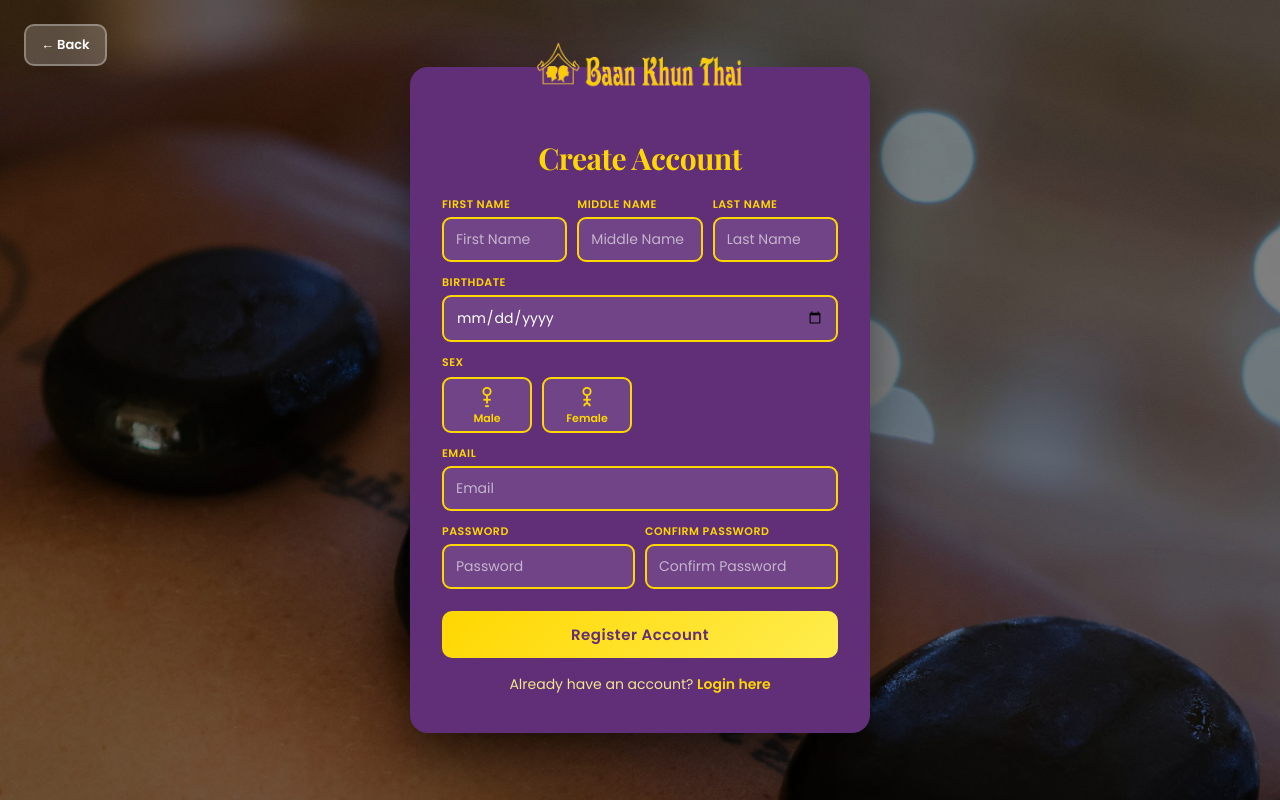
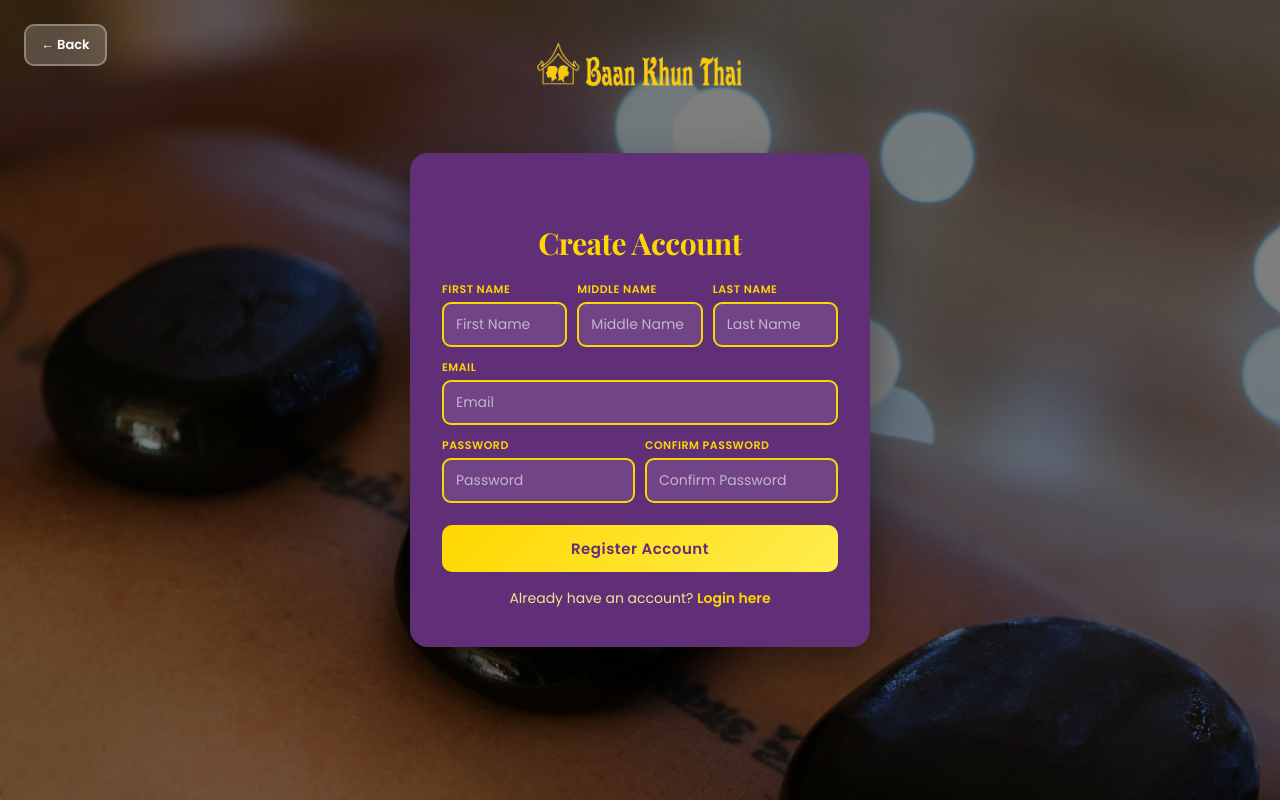
Before and after one commit to Kaito101323/Baan_Khun_Thai_Finals_2, a PHP site: page /registration.php in a window 1280 px wide. Run offline with PHP 8.4, Linux system fonts and the light colour scheme.

Commit message:
Improve registration form validation and error handling
Removed, Birthdate and Sex

```diff
--- a/registration.php
+++ b/registration.php
@@ -5,22 +5,36 @@ require_once "registerdatabase.php";
 $errors = array();
 
 if (isset($_POST['submit'])) {
-    $firstName = mysqli_real_escape_string($conn, $_POST['first_name']);
-    $middleName = mysqli_real_escape_string($conn, $_POST['middle_name']);
-    $lastName = mysqli_real_escape_string($conn, $_POST['last_name']);
-    $suffix = mysqli_real_escape_string($conn, $_POST['suffix'] ?? '');
-    $birthdate = mysqli_real_escape_string($conn, $_POST['birthdate']);
-    $sex = mysqli_real_escape_string($conn, $_POST['sex']);
-    $email = mysqli_real_escape_string($conn, $_POST['email']);
-    $password = $_POST['password'];
+    $firstName      = mysqli_real_escape_string($conn, $_POST['first_name']);
+    $middleName     = mysqli_real_escape_string($conn, $_POST['middle_name'] ?? '');
+    $lastName       = mysqli_real_escape_string($conn, $_POST['last_name']);
+    $suffix         = mysqli_real_escape_string($conn, $_POST['suffix'] ?? '');
+    $email          = mysqli_real_escape_string($conn, $_POST['email']);
+    $password       = $_POST['password'];
     $repeatPassword = $_POST['repeat_password'];
 
-    if (empty($firstName) || empty($lastName) || empty($email) || empty($password) || empty($birthdate) || empty($sex)) {
+    // Basic required checks (no birthdate, no sex, middle name optional)
+    if (empty($firstName) || empty($lastName) || empty($email) || empty($password)) {
         array_push($errors, "All fields are required");
     }
+
+    // Name validation
+    if (!preg_match("/^[A-Za-z\s'-]{2,50}$/", $firstName)) {
+        array_push($errors, "First name is not valid");
+    }
+    if (!empty($middleName) && !preg_match("/^[A-Za-z\s'-]{0,50}$/", $middleName)) {
+        array_push($errors, "Middle name is not valid");
+    }
+    if (!preg_match("/^[A-Za-z\s'-]{2,50}$/", $lastName)) {
+        array_push($errors, "Last name is not valid");
+    }
+
+    // Email validation
     if (!filter_var($email, FILTER_VALIDATE_EMAIL)) {
         array_push($errors, "Email is not valid");
     }
+
+    // Password checks
     if (strlen($password) < 8) {
         array_push($errors, "Password must be at least 8 characters long");
     }
@@ -28,6 +42,7 @@ if (isset($_POST['submit'])) {
         array_push($errors, "Passwords do not match");
     }
 
+    // Email uniqueness
     $checkEmail = "SELECT * FROM users WHERE email = '$email'";
     $result = mysqli_query($conn, $checkEmail);
     if (mysqli_num_rows($result) > 0) {
@@ -36,8 +51,8 @@ if (isset($_POST['submit'])) {
 
     if (count($errors) == 0) {
         $passwordHash = password_hash($password, PASSWORD_DEFAULT);
-        $sql = "INSERT INTO users (first_name, middle_name, last_name, suffix, birthdate, sex, email, password)
-                VALUES ('$firstName', '$middleName', '$lastName', '$suffix', '$birthdate', '$sex', '$email', '$passwordHash')";
+        $sql = "INSERT INTO users (first_name, middle_name, last_name, suffix, email, password)
+                VALUES ('$firstName', '$middleName', '$lastName', '$suffix', '$email', '$passwordHash')";
         if (mysqli_query($conn, $sql)) {
             $_SESSION['success'] = "Registration successful! You can now login.";
             header("Location: loginbaan.php");
@@ -57,7 +72,6 @@ if (isset($_POST['submit'])) {
 <style>
   @import url('https://fonts.googleapis.com/css2?family=Playfair+Display:wght@700&family=Poppins:wght@300;400;500;600;700&display=swap');
 
-/* lock page to viewport, no scroll */
   html, body {
       margin: 0;
       padding: 0;
@@ -77,7 +91,6 @@ body {
       position: relative;
   }
 
-/* dark overlay */
   body::before {
       content: "";
       position: fixed;
@@ -89,7 +102,6 @@ body::before {
       z-index: 0;
   }
 
-/* fixed bigger logo, outside the card */
   .page-logo {
       position: fixed;
       top: 40px;
@@ -101,7 +113,6 @@ body::before {
       object-fit: contain;
   }
 
-/* full-screen flex wrapper */
   .page-wrapper {
       height: 100vh;
       display: flex;
@@ -112,7 +123,6 @@ body::before {
       z-index: 1;
   }
 
-/* SMALLER floating purple card */
   .container {
       display: flex;
       flex-direction: column;
@@ -121,12 +131,11 @@ body::before {
       background-color: #602f78;
       padding: 40px 32px 28px;
       border-radius: 18px;
-    box-shadow: 0 20px 45px rgba(0,0,0,0.45); /* floating effect */
+      box-shadow: 0 20px 45px rgba(0,0,0,0.45);
       width: 100%;
-    max-width: 460px; /* adjust size here if you want smaller/bigger */
+      max-width: 460px;
   }
 
-/* form content */
   .card {
       background-color: transparent;
       padding: 6px 0 10px;
@@ -205,62 +214,6 @@ form {
       border-color: #ffd700;
       background-color: rgba(255, 255, 255, 0.15);
       box-shadow: 0 0 0 3px rgba(255, 215, 0, 0.2);
-}
-
-.sex-selector {
-    display: flex;
-    gap: 10px;
-    margin-top: 2px;
-    margin-bottom: 12px;
-    justify-content: flex-start;
-}
-
-.sex-btn {
-    flex: 1;
-    max-width: 90px;
-    padding: 7px 0 4px 0;
-    border: 2px solid #ffd700;
-    border-radius: 9px;
-    background-color: rgba(255, 255, 255, 0.1);
-    cursor: pointer;
-    transition: 0.25s ease;
-    display: flex;
-    flex-direction: column;
-    align-items: center;
-    gap: 2px;
-    font-size: 11px;
-    font-weight: 600;
-    color: #ffd700;
-    font-family: 'Poppins', sans-serif;
-}
-
-.sex-btn svg {
-    width: 22px;
-    height: 22px;
-    stroke: #ffd700;
-    stroke-width: 2;
-    fill: none;
-}
-
-.sex-btn:hover {
-    border-color: #fff;
-    background-color: rgba(255, 255, 255, 0.15);
-    transform: translateY(-1px);
-    box-shadow: 0 5px 12px rgba(255, 215, 0, 0.3);
-}
-
-.sex-btn.active {
-    background: rgba(255, 215, 0, 0.25);
-    color: #fff;
-    border-color: #ffd700;
-}
-
-.sex-btn.active svg {
-    stroke: #fff;
-}
-
-input[name="sex"] {
-    display: none;
   }
 
   .btn {
@@ -351,7 +304,6 @@ input[name="sex"] {
       text-decoration: underline;
   }
 
-/* small-screen tweaks */
   @media (max-width: 500px) {
       .page-wrapper {
           padding: 12px;
@@ -372,21 +324,6 @@ input[name="sex"] {
           gap: 8px;
       }
 
-    .sex-selector {
-        justify-content: flex-start;
-    }
-
-    .sex-btn {
-        max-width: 80px;
-        font-size: 10px;
-        padding: 6px 0 3px 0;
-    }
-
-    .sex-btn svg {
-        width: 20px;
-        height: 20px;
-    }
-
       .back-btn {
           top: 16px;
           left: 16px;
@@ -399,14 +336,12 @@ input[name="sex"] {
           width: 170px;
       }
   }
-
 </style>
 </head>
 <body>
 
 <a href="index.php" class="back-btn">← Back</a>
 
-<!-- big logo, outside container -->
 <img src="Images/BKT_logo_HD.png" alt="Logo" class="page-logo">
 
 <div class="page-wrapper">
@@ -414,79 +349,97 @@ input[name="sex"] {
     <section class="card">
         <h2>Create Account</h2>
 
-        <form method="POST" action="">
+        <form method="POST" action="" autocomplete="off">
             <?php if (count($errors) > 0): ?>
                 <?php foreach ($errors as $error): ?>
-                    <div class="alert alert-danger"><?php echo $error; ?></div>
+                    <div class="alert alert-danger"><?php echo htmlspecialchars($error); ?></div>
                 <?php endforeach; ?>
             <?php endif; ?>
 
             <div class="form-row">
                 <div class="form-group">
                     <label for="first_name">First Name</label>
-                    <input type="text" id="first_name" name="first_name" placeholder="First Name" required>
+                    <input
+                        type="text"
+                        id="first_name"
+                        name="first_name"
+                        placeholder="First Name"
+                        required
+                        pattern="^[A-Za-z\s'-]{2,50}$"
+                        title="Name should only contain letters, spaces, apostrophes, or hyphens."
+                        autocomplete="off"
+                    >
                 </div>
                 <div class="form-group">
                     <label for="middle_name">Middle Name</label>
-                    <input type="text" id="middle_name" name="middle_name" placeholder="Middle Name">
+                    <input
+                        type="text"
+                        id="middle_name"
+                        name="middle_name"
+                        placeholder="Middle Name (optional)"
+                        pattern="^[A-Za-z\s'-]{0,50}$"
+                        title="Name should only contain letters, spaces, apostrophes, or hyphens."
+                        autocomplete="off"
+                    >
                 </div>
                 <div class="form-group">
                     <label for="last_name">Last Name</label>
-                    <input type="text" id="last_name" name="last_name" placeholder="Last Name" required>
+                    <input
+                        type="text"
+                        id="last_name"
+                        name="last_name"
+                        placeholder="Last Name"
+                        required
+                        pattern="^[A-Za-z\s'-]{2,50}$"
+                        title="Name should only contain letters, spaces, apostrophes, or hyphens."
+                        autocomplete="off"
+                    >
                 </div>
-            </div>
-
-            <div class="form-row">
-                <div class="form-group">
-                    <label for="birthdate">Birthdate</label>
-                    <input type="date" id="birthdate" name="birthdate" required>
-                </div>
-            </div>
-
-            <div id="age-error" style="color: #c62828; font-size: 12px; margin-bottom: 12px; display: none;">
-                You must be at least 18 years old to register.
-            </div>
-
-            <div class="form-group">
-                <label>Sex</label>
-                <div class="sex-selector">
-                    <button type="button" class="sex-btn" data-value="Male" onclick="selectSex(this, 'Male')">
-                        <svg viewBox="0 0 24 24" xmlns="http://www.w3.org/2000/svg">
-                            <circle cx="12" cy="6" r="4"></circle>
-                            <path d="M12 11v8"></path>
-                            <path d="M8 15h8"></path>
-                            <path d="M10 22h4"></path>
-                        </svg>
-                        Male
-                    </button>
-                    <button type="button" class="sex-btn" data-value="Female" onclick="selectSex(this, 'Female')">
-                        <svg viewBox="0 0 24 24" xmlns="http://www.w3.org/2000/svg">
-                            <circle cx="12" cy="6" r="4"></circle>
-                            <path d="M12 11v8"></path>
-                            <path d="M8 15h8"></path>
-                            <path d="M9 22c0-1.657 1.343-3 3-3s3 1.343 3 3"></path>
-                        </svg>
-                        Female
-                    </button>
-                </div>
-                <input type="hidden" name="sex" id="sex-hidden" required>
             </div>
 
             <div class="form-row full">
                 <div class="form-group">
                     <label for="email">Email</label>
-                    <input type="email" id="email" name="email" placeholder="Email" required>
+                    <input
+                        type="email"
+                        id="email"
+                        name="email"
+                        placeholder="Email"
+                        required
+                        autocomplete="off"
+                        autocorrect="off"
+                        autocapitalize="off"
+                        spellcheck="false"
+                        pattern="^[a-zA-Z0-9._%+-]+@[a-zA-Z0-9.-]+\.[a-zA-Z]{2,}$"
+                        title="Please enter a valid email address."
+                    >
                 </div>
             </div>
 
             <div class="form-row">
                 <div class="form-group">
                     <label for="password">Password</label>
-                    <input type="password" id="password" name="password" placeholder="Password" required>
+                    <input
+                        type="password"
+                        id="password"
+                        name="password"
+                        placeholder="Password"
+                        required
+                        minlength="8"
+                        autocomplete="new-password"
+                    >
                 </div>
                 <div class="form-group">
                     <label for="repeat_password">Confirm Password</label>
-                    <input type="password" id="repeat_password" name="repeat_password" placeholder="Confirm Password" required>
+                    <input
+                        type="password"
+                        id="repeat_password"
+                        name="repeat_password"
+                        placeholder="Confirm Password"
+                        required
+                        minlength="8"
+                        autocomplete="new-password"
+                    >
                 </div>
             </div>
 
@@ -500,66 +453,5 @@ input[name="sex"] {
   </div>
 </div>
 
-<script>
-    function setMaxDate() {
-        const today = new Date();
-        const maxDate = today.toISOString().split('T')[0];
-        document.getElementById('birthdate').setAttribute('max', maxDate);
-        const minDate = new Date();
-        minDate.setFullYear(minDate.getFullYear() - 120);
-        const minDateStr = minDate.toISOString().split('T')[0];
-        document.getElementById('birthdate').setAttribute('min', minDateStr);
-    }
-
-    function validateAge() {
-        const birthdateInput = document.getElementById('birthdate').value;
-        const ageErrorDiv = document.getElementById('age-error');
-        const sexHidden = document.getElementById('sex-hidden');
-
-        if (!birthdateInput) {
-            ageErrorDiv.style.display = 'none';
-            return true;
-        }
-
-        const birthDate = new Date(birthdateInput);
-        const today = new Date();
-        let age = today.getFullYear() - birthDate.getFullYear();
-        const monthDiff = today.getMonth() - birthDate.getMonth();
-
-        if (monthDiff < 0 || (monthDiff === 0 && today.getDate() < birthDate.getDate())) {
-            age--;
-        }
-
-        if (age < 18) {
-            ageErrorDiv.style.display = 'block';
-            sexHidden.required = false;
-            return false;
-        } else {
-            ageErrorDiv.style.display = 'none';
-            sexHidden.required = true;
-            return true;
-        }
-    }
-
-    document.querySelector('form').addEventListener('submit', function(e) {
-        if (!validateAge()) {
-            e.preventDefault();
-            alert('You must be at least 18 years old to register.');
-        }
-    });
-
-    document.getElementById('birthdate').addEventListener('change', validateAge);
-
-    window.addEventListener('DOMContentLoaded', setMaxDate);
-
-    function selectSex(button, value) {
-        document.querySelectorAll('.sex-btn').forEach(btn => {
-            btn.classList.remove('active');
-        });
-        button.classList.add('active');
-        document.getElementById('sex-hidden').value = value;
-    }
-</script>
-
 </body>
 </html>
```
Lines whose indentation alone changed are shown as unchanged.
